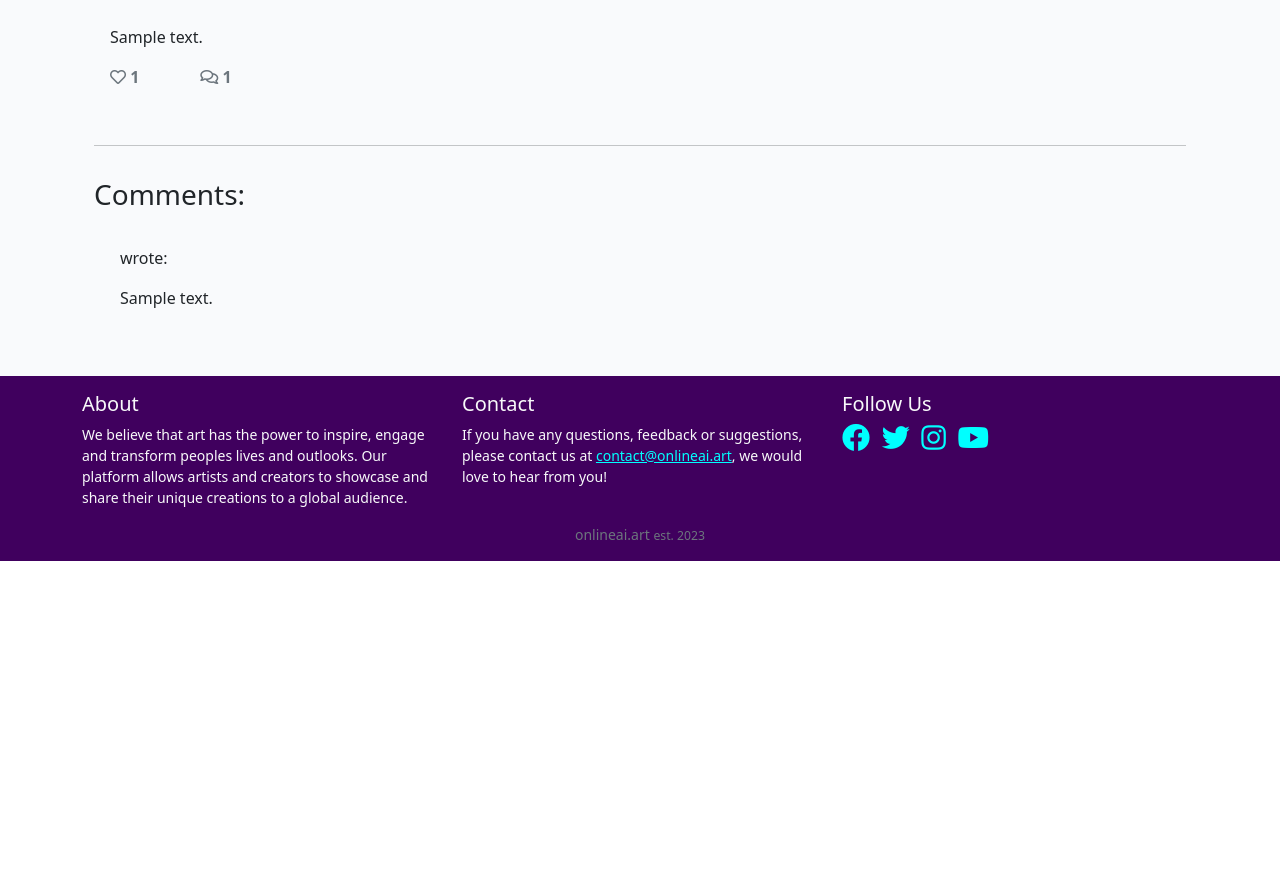
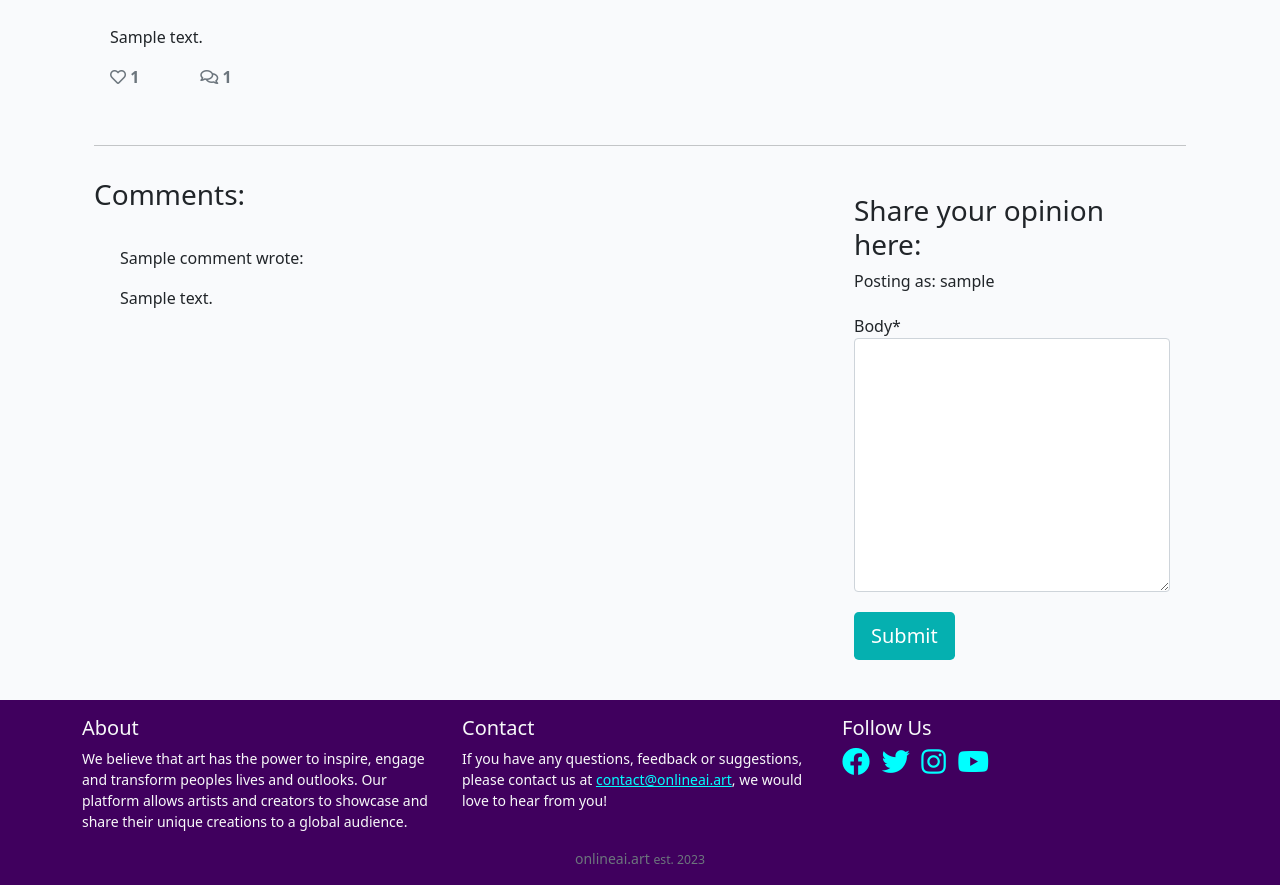
Before and after one commit to KC-7/ai-art-site, a Django app: a page that uses templates/post_detail.html in a window 1280 px wide. Shown: the part 353-1238 px from the top of the page. Before the commit the page ends 914 px from the top, so only its background shows below. Run offline with Django 3.2, Linux system fonts and the light colour scheme; a user stored in the database is signed in; tables that the repository leaves empty hold one stand-in row (values such as "Sample post"); some libraries are stand-ins or nearby versions.

Commit message:
Comments: Set up user comments on posts

```diff
--- a/ai_art/settings.py
+++ b/ai_art/settings.py
@@ -49,6 +49,7 @@ INSTALLED_APPS = [
     'django.contrib.staticfiles',
     'cloudinary',
     'django_summernote',
+    'crispy_forms',
     'art_gallery',
 ]
 
@@ -58,6 +59,8 @@ LOGIN_REDIRECT_URL = '/'
 LOGOUT_REDIRECT_URL = '/'
 
 ACCOUNT_EMAIL_VERIFICATION = 'none'
+
+CRISPY_TEMPLATE_PACK = 'bootstrap4'
 
 MIDDLEWARE = [
     'django.middleware.security.SecurityMiddleware',
--- /dev/null
+++ b/art_gallery/forms.py
@@ -0,0 +1,8 @@
+from .models import Comment
+from django import forms
+
+
+class CommentForm(forms.ModelForm):
+    class Meta:
+        model = Comment
+        fields = ('body',)
--- a/art_gallery/views.py
+++ b/art_gallery/views.py
@@ -1,6 +1,8 @@
 from django.shortcuts import render, get_object_or_404
 from django.views import generic, View
+from django.contrib import messages
 from .models import Post
+from .forms import CommentForm
 
 
 class PostList(generic.ListView):
@@ -26,8 +28,40 @@ class PostDetail(View):
             {
                 "post": post,
                 "comments": comments,
-                # "commented": False,
+                "commented": False,
                 "liked": liked,
-                # "comment_form": CommentForm()
+                "comment_form": CommentForm()
             },
         )
+
+    def post(self, request, slug, *args, **kwargs):
+        queryset = Post.objects.filter(status=1)
+        post = get_object_or_404(queryset, slug=slug)
+        comments = post.comments.filter(approved=True).order_by('created_on')
+        liked = False
+        if post.likes.filter(id=self.request.user.id).exists():
+            liked = True
+
+        comment_form = CommentForm(data=request.POST)
+
+        if comment_form.is_valid():
+            comment_form.instance.email = request.user.email
+            comment_form.instance.name = request.user.username
+            comment = comment_form.save(commit=False)
+            comment.post = post
+            comment.save()
+            messages.success(request, 'Your comment has been submitted successfully')
+        else:
+            comment_form = CommentForm()
+
+        return render(
+            request,
+            "post_detail.html",
+            {
+                "post": post,
+                "comments": comments,
+                "commented": True,
+                "liked": liked,
+                "comment_form": CommentForm()
+            },
+        )
--- a/requirements.txt
+++ b/requirements.txt
@@ -4,6 +4,7 @@ dj-database-url==0.5.0
 dj3-cloudinary-storage==0.0.6
 Django==3.2.18
 django-allauth==0.54.0
+django-crispy-forms==1.14.0
 django-summernote==0.8.20.0
 gunicorn==20.1.0
 oauthlib==3.2.2
--- a/templates/post_detail.html
+++ b/templates/post_detail.html
@@ -3,6 +3,8 @@
 {% block title %}{{ post.title }}{% endblock %}
 
 {% block content %}
+
+{% load crispy_forms_tags %}
 
 <div class="masthead">
     <div class="container">
@@ -56,7 +58,7 @@
                 <div class="comments" style="padding: 10px;">
                     <p class="font-weight-bold">
                         <!-- Comment Author -->
-                        {{ comment.author }}
+                        {{ comment.name }}
                         <!-- Comment Created Date -->
                         <span class=" text-muted font-weight-normal">
                             {{ comment.created_date }}
@@ -70,7 +72,15 @@
         </div>
         <div class="col-md-4 card mb-4 mt-3 ">
             <div class="card-body">
-                <!-- Placeholder -->
+                {% if user.is_authenticated %}
+                    <h3>Share your opinion here:</h3>
+                    <p>Posting as: {{ user.username }}</p>
+                    <form method="post" style="margin-top: 1.3em;">
+                        {{ comment_form | crispy }}
+                        {% csrf_token %}
+                        <button type="submit" class="btn btn-signup btn-lg" style="margin-top: 1em;">Submit</button>
+                    </form>
+                {% endif %}
             </div>
         </div>
     </div>
```
